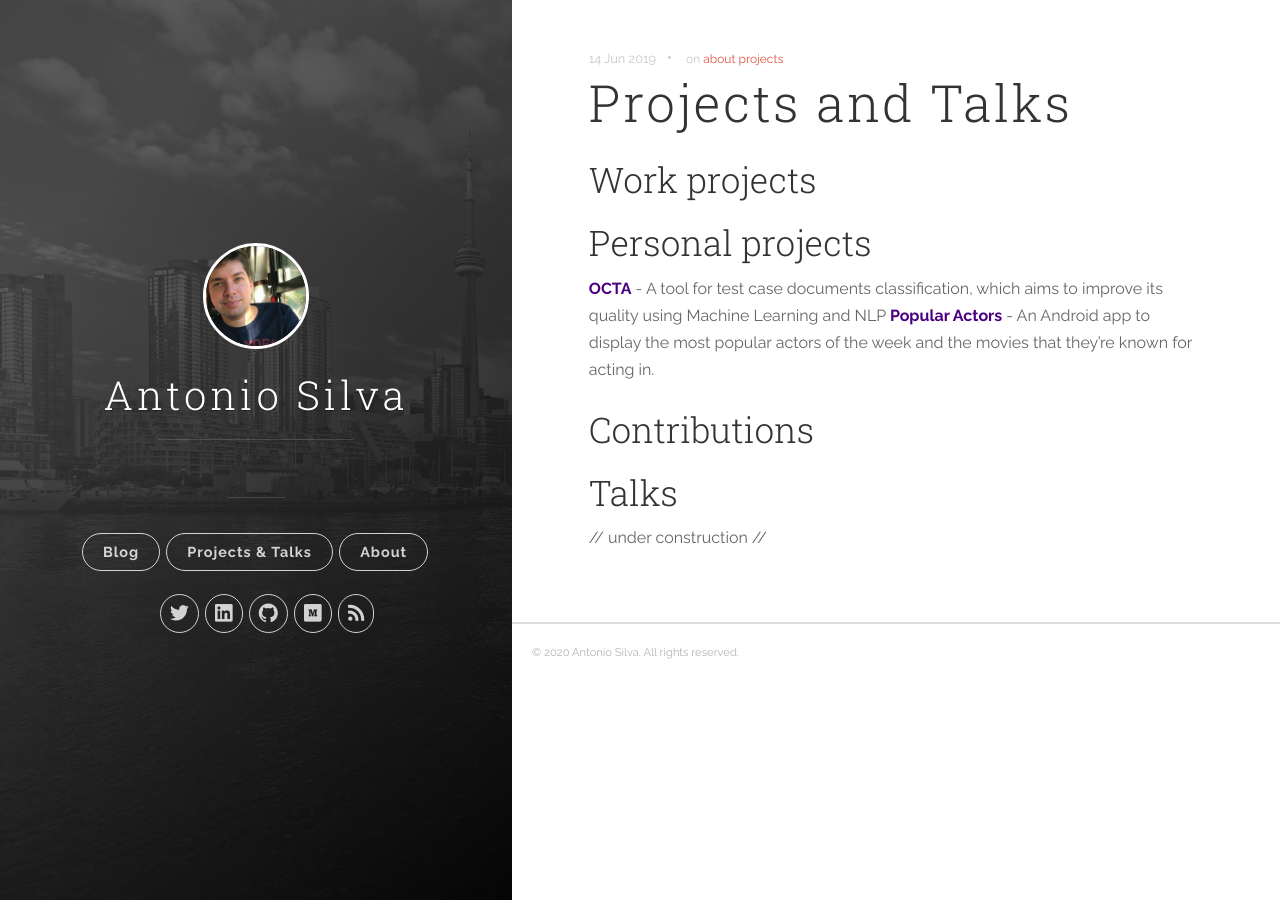
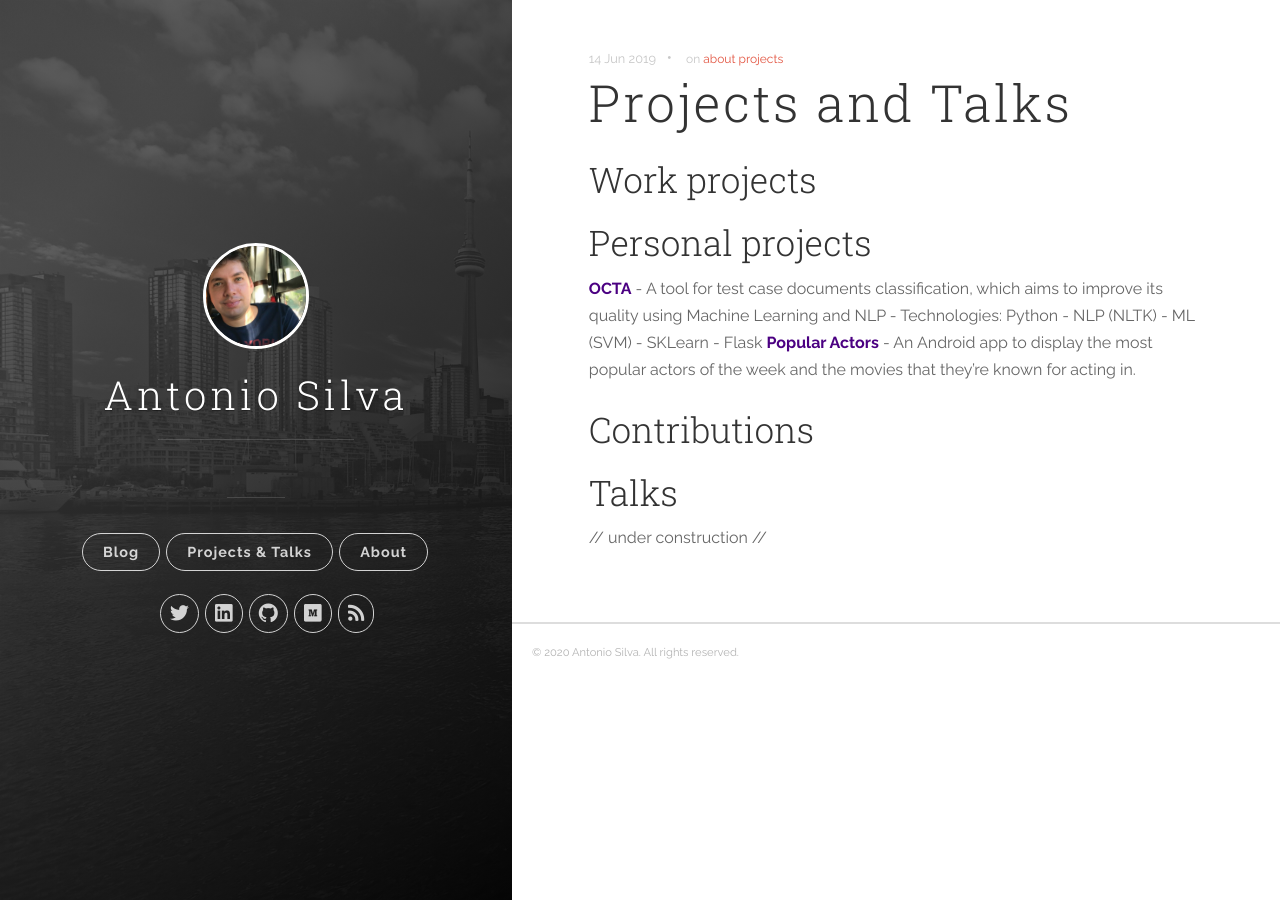
Before and after one commit to antoniosj/antoniosj.github.io, a Jekyll site: the page built from _posts/2020-06-14-projects.markdown, in a window 1280 px wide. Built offline with Jekyll 4.4.1, drawn with Linux system fonts in a browser that asks for light colours.

Commit message:
Update 2020-06-14-projects.markdown

```diff
--- a/_posts/2020-06-14-projects.markdown
+++ b/_posts/2020-06-14-projects.markdown
@@ -9,7 +9,7 @@
 ## Work projects
 
 ## Personal projects
-<a href="https://www.antoniosj.com/2018/octa/"><strong class="indigo">OCTA</strong></a> - A tool for test case documents classification, which aims to improve its quality using Machine Learning and NLP
+<a href="https://www.antoniosj.com/2018/octa/"><strong class="indigo">OCTA</strong></a> - A tool for test case documents classification, which aims to improve its quality using Machine Learning and NLP - Technologies: Python - NLP (NLTK) - ML (SVM) - SKLearn - Flask
 <a href="https://github.com/antoniosj/popular-actors/blob/master/README.md"><strong class="indigo">Popular Actors</strong></a> - An Android app to display the most popular actors of the week and the movies that they're known for acting in.
 
 ## Contributions
```
